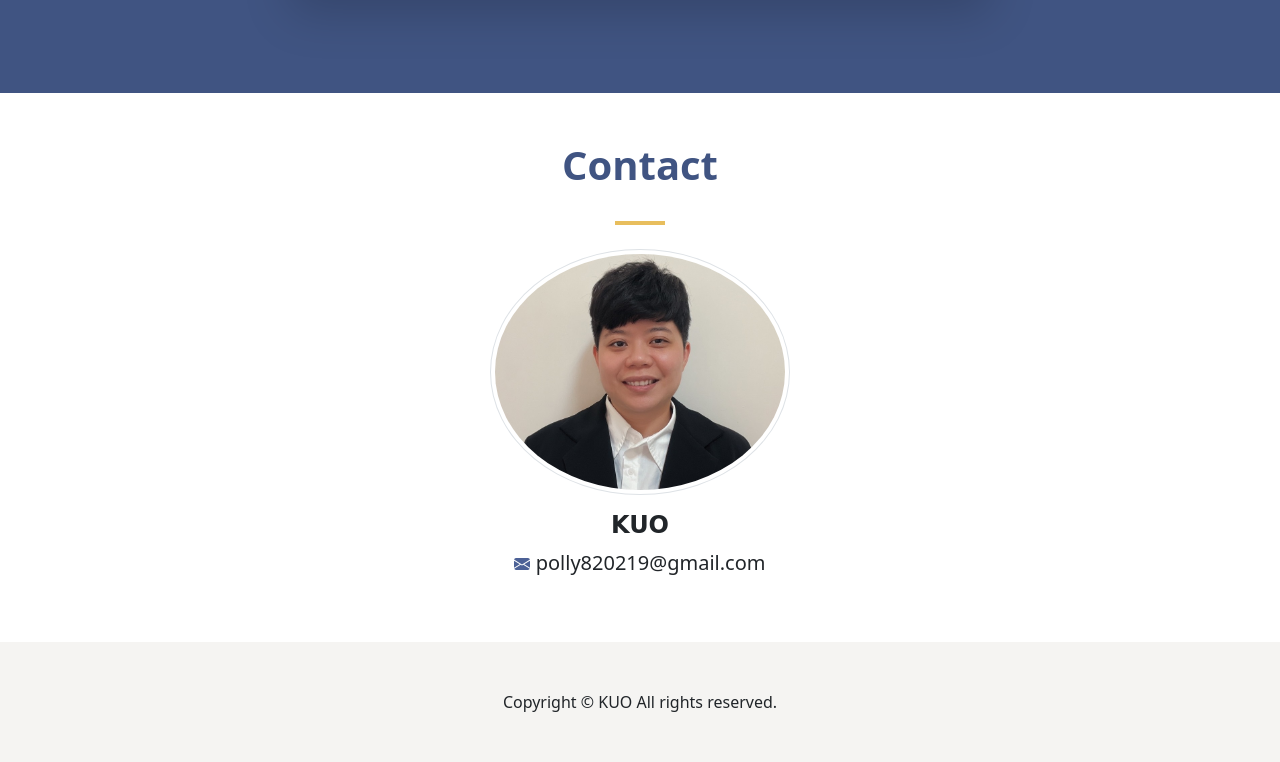
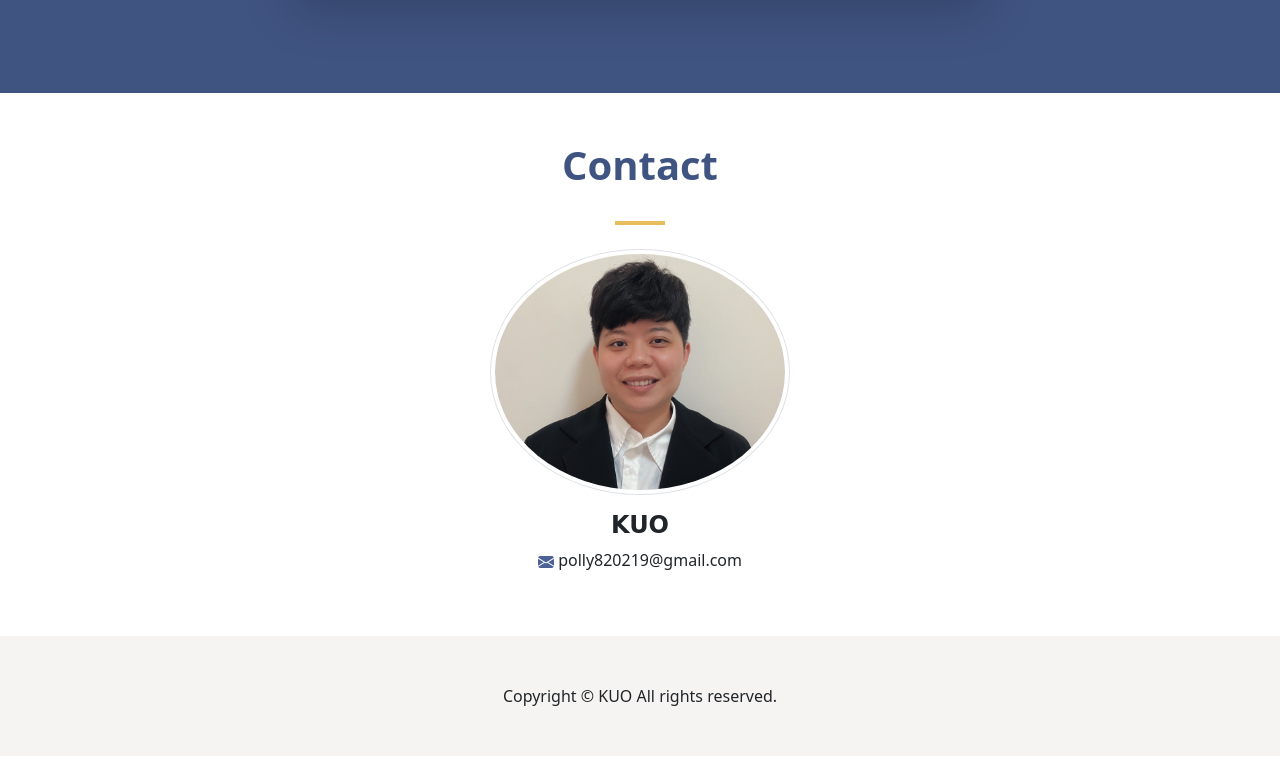
Before and after one commit to FIN-KUO/MyProjects, a plain HTML site: page index.html in a window 1280 px wide. Shown: the part 4062-4824 px from the top of the page. Drawn offline with Linux system fonts and the light colour scheme; a web font is replaced by a local one.

Commit message:
feat: 樣式修改

```diff
--- a/index.html
+++ b/index.html
@@ -233,7 +233,7 @@
       <hr class="bg-secondary border-0 opacity-100 my-4">
       <img src="./image/kuo.jpg" class="img-fluid img-thumbnail img-kuo rounded-circle mb-3" alt="">
       <h4 class="fm-AD fw-bold">KUO</h4>
-      <div class="fs-5 mb-3">
+      <div class="fs-6 mb-3">
         <svg xmlns="http://www.w3.org/2000/svg" width="16" height="16" fill="currentColor" class="bi bi-envelope-fill" viewBox="0 0 16 16">
         <path d="M.05 3.555A2 2 0 0 1 2 2h12a2 2 0 0 1 1.95 1.555L8 8.414.05 3.555ZM0 4.697v7.104l5.803-3.558L0 4.697ZM6.761 8.83l-6.57 4.027A2 2 0 0 0 2 14h12a2 2 0 0 0 1.808-1.144l-6.57-4.027L8 9.586l-1.239-.757Zm3.436-.586L16 11.801V4.697l-5.803 3.546Z"></path>
         </svg>
```
